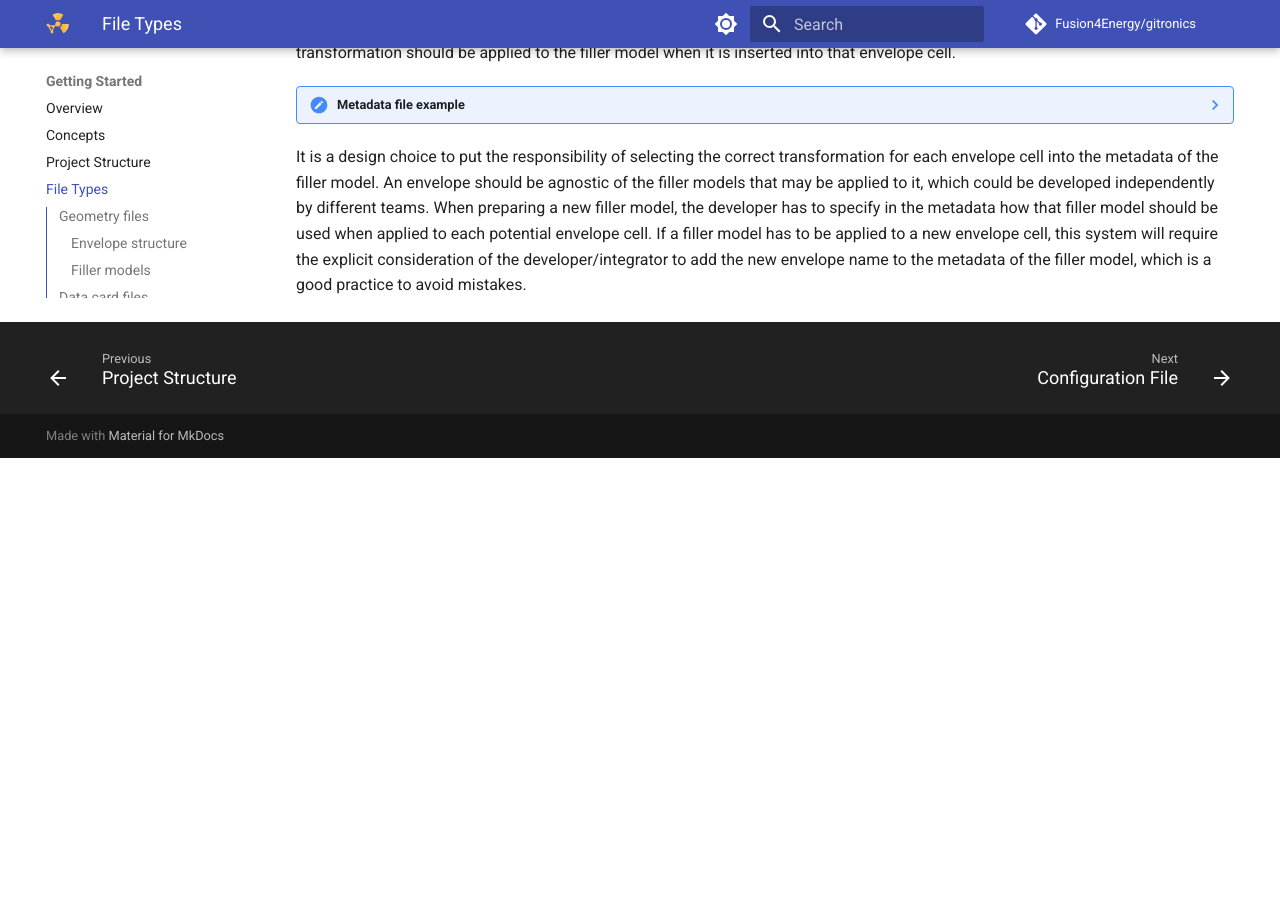
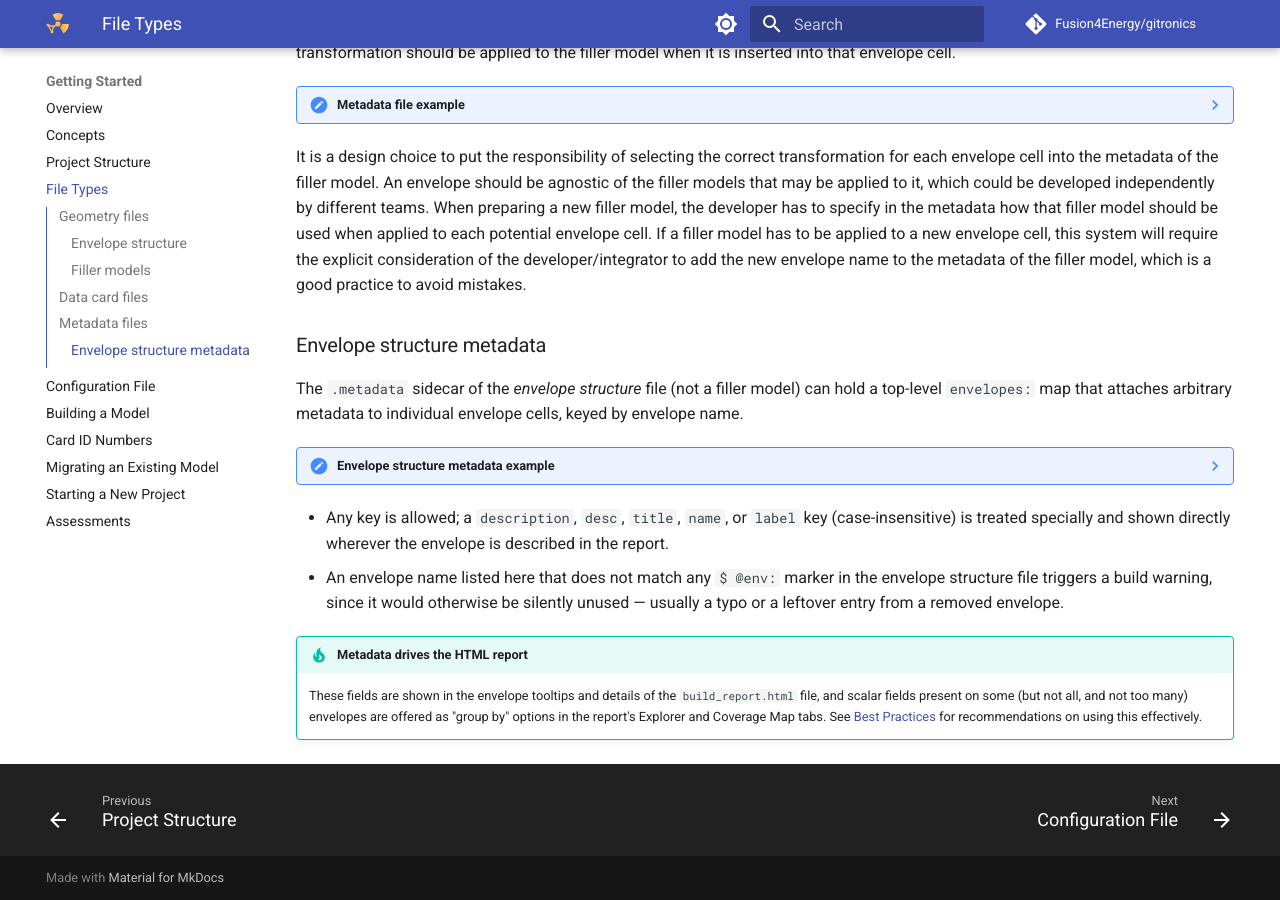
Before and after one commit to Fusion4Energy/gitronics, an MkDocs documentation site: the page built from docs/getting_started/file_types.md, in a window 1280 px wide and 900 px high, scrolled down 2440 px. Built offline with MkDocs 1.6.1 and Material for MkDocs 9.7.7, drawn with Linux system fonts in a browser that asks for light colours; comment, search, counter and statistics services are not loaded; the version menu is left out; before the commit the page ends 2898 px from its top, so only the background shows below that.

Commit message:
Envelope metadata

````diff
--- a/docs/getting_started/file_types.md
+++ b/docs/getting_started/file_types.md
@@ -17,7 +17,7 @@ This is a design choice to avoid duplication of information and to keep the geom
 
 ??? note "Geometry file example"
     ```
-    C Filler model 121                         │ ← Title
+    C Filler model 121                         │ ← Title (dropped, see below)
     1001   14    -7.89  1001 -1002 1004 -1003  │ ← Cells section
                IMP:N=1   IMP:P=1  U=121        │
     1002     0      1001 -1002                 │
@@ -154,3 +154,23 @@ It is a design choice to put the responsibility of selecting the correct transfo
 An envelope should be agnostic of the filler models that may be applied to it, which could be developed independently by different teams.
 When preparing a new filler model, the developer has to specify in the metadata how that filler model should be used when applied to each potential envelope cell.
 If a filler model has to be applied to a new envelope cell, this system will require the explicit consideration of the developer/integrator to add the new envelope name to the metadata of the filler model, which is a good practice to avoid mistakes.
+
+### Envelope structure metadata
+
+The `.metadata` sidecar of the *envelope structure* file (not a filler model) can hold a top-level `envelopes:` map that attaches arbitrary metadata to individual envelope cells, keyed by envelope name.
+
+??? note "Envelope structure metadata example"
+    ```yaml
+    envelopes:
+      toroidal_field_coil_18:            │ ← Metadata for this envelope only
+        description: "TF coil 18"        │ ← Shown directly in the report
+        sector: 3                        │ ← Arbitrary field
+        system: "magnets"                │ ← Arbitrary field
+      another_envelope: "A short description"  │ ← A bare string is shorthand for `description`
+    ```
+
+- Any key is allowed; a `description`, `desc`, `title`, `name`, or `label` key (case-insensitive) is treated specially and shown directly wherever the envelope is described in the report.
+- An envelope name listed here that does not match any `$ @env:` marker in the envelope structure file triggers a build warning, since it would otherwise be silently unused — usually a typo or a leftover entry from a removed envelope.
+
+!!! tip "Metadata drives the HTML report"
+    These fields are shown in the envelope tooltips and details of the `build_report.html` file, and scalar fields present on some (but not all, and not too many) envelopes are offered as "group by" options in the report's Explorer and Coverage Map tabs. See [Best Practices](../best_practices.md#use-envelope-metadata-for-report-grouping) for recommendations on using this effectively.
````
Also changed, not shown: other parts of docs/getting_started/file_types.md (+1 -1 lines), docs/best_practices.md (+19 -2 lines), docs/usage/build.md (+0 -9 lines).
